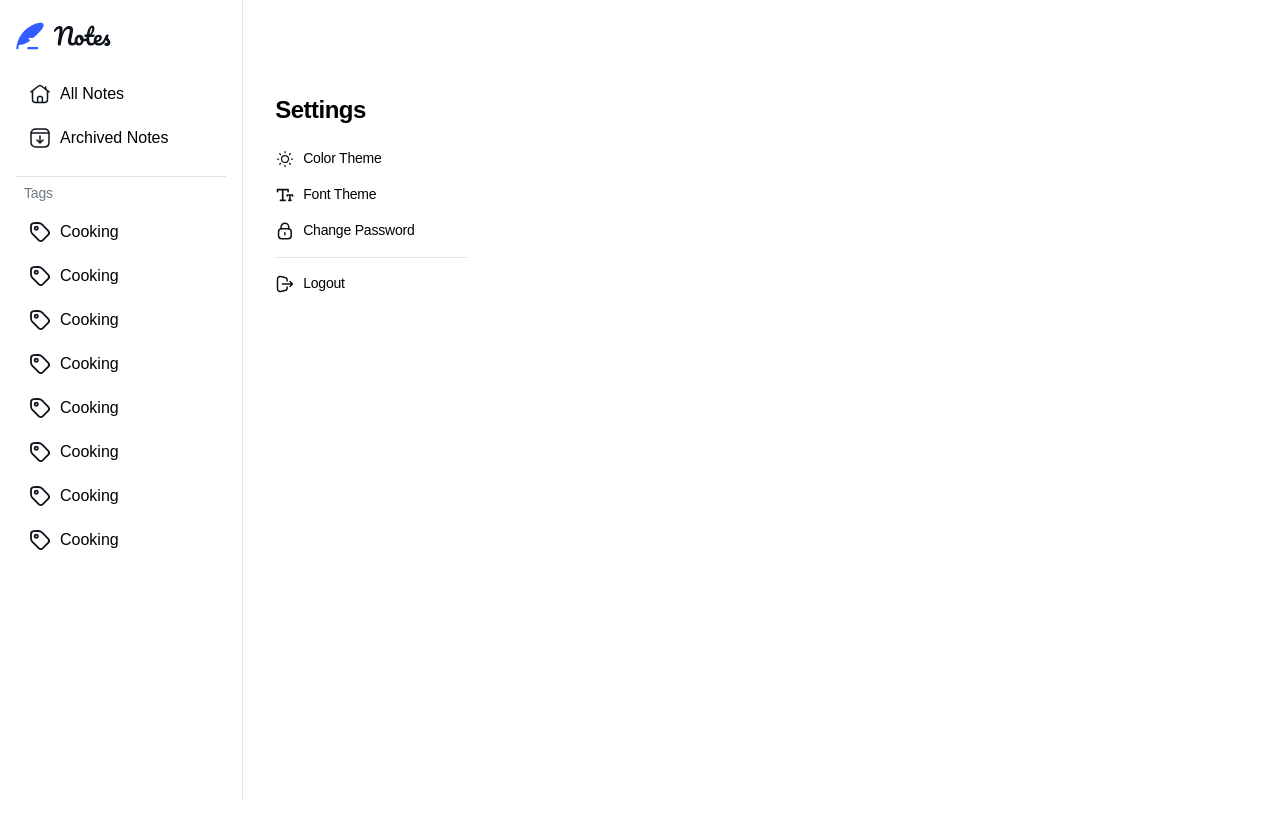
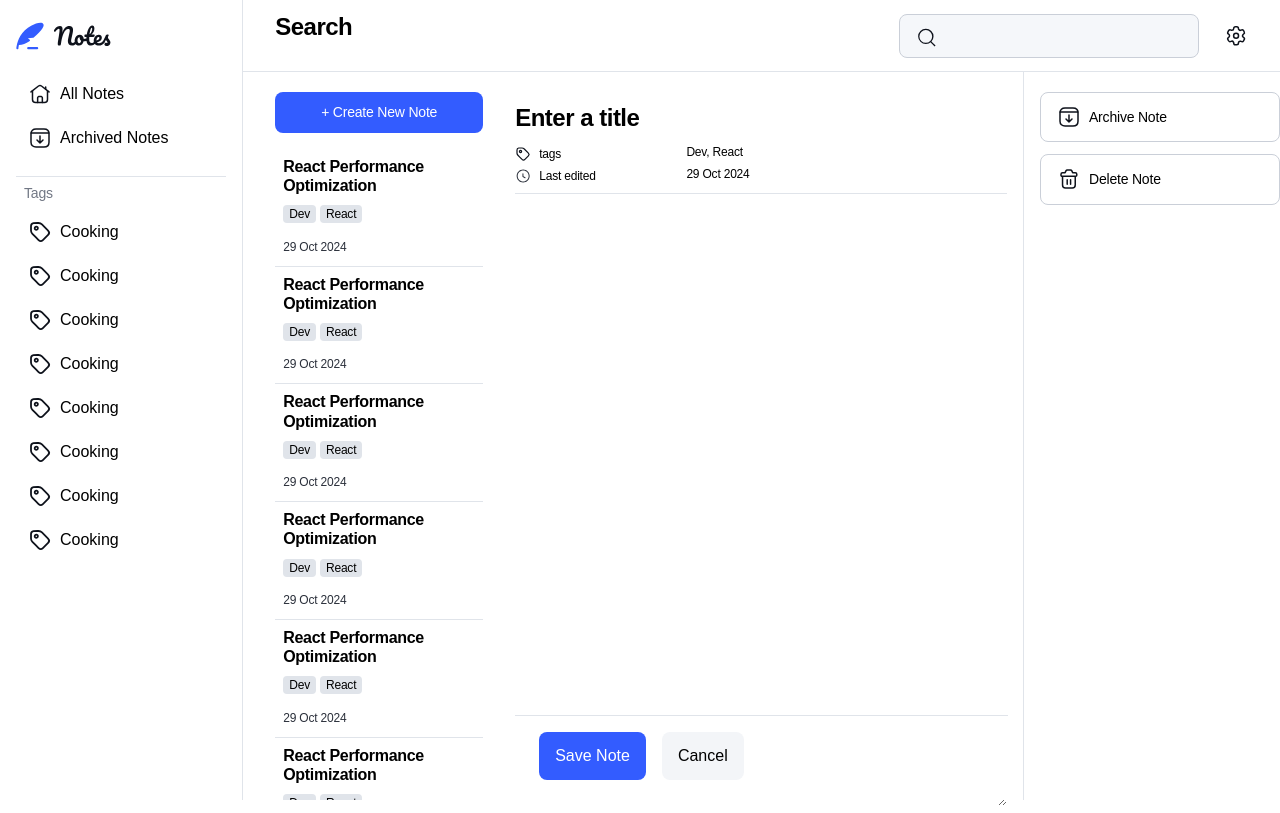
Before and after one commit to RuxCastillo/Full-Stack-Node-App, a React (Vite) app in the folder Frontend/: page / in a window 1280 px wide. Built offline with nearby package versions, Linux system fonts and the light colour scheme.

Commit message:
terminados algunos componentes y configurada la app para que se vea bien en mobile y desktop los componentes

```diff
--- a/Frontend/src/App.tsx
+++ b/Frontend/src/App.tsx
@@ -9,21 +9,46 @@ import TagsMobile from './components/TagsMobile/TagsMobile.tsx';
 import NotesTagged from './components/TagsMobile/NotesTagged/NotesTagged.tsx';
 import ArchivedNotes from './components/ArchivedNotes/ArchivedNotes';
 import Settings from './components/Settings/Settings.tsx';
+import ChangePassword from './components/ChangePassword/ChangePassword.tsx';
+import { useState, useEffect } from 'react';
 
 function App() {
+	const [pantalla, setPantalla] = useState('home');
+	const [isLargeScreen, setIsLargeScreen] = useState<boolean>(
+		window.innerWidth > 1024
+	);
+
+	useEffect(() => {
+		const handleResize = () => {
+			setIsLargeScreen(window.innerWidth > 1024);
+		};
+
+		window.addEventListener('resize', handleResize);
+
+		return () => {
+			window.removeEventListener('resize', handleResize);
+		};
+	}, []);
+
+	function changePantalla(str: string) {
+		setPantalla(str);
+	}
+
 	return (
 		<main className={styles.main}>
 			<BarraSuperior />
 			<SideBar />
+			{pantalla === 'home' && <ListaDeNotas />}
+			{pantalla === 'tags' && <NotesTagged />}
+			{(pantalla === 'search' || isLargeScreen) && <NavegacionDesktop />}
+			{pantalla === 'archived' && <ArchivedNotes />}
+			{pantalla === 'settings' && <Settings />}
+			{(pantalla === 'nota abierta' || isLargeScreen) && <Nota />}
 			{
 				//<Nota />
-				//<ListaDeNotas />
-				//<NavegacionDesktop />
-				//<NotesTagged />
-				//<ArchivedNotes />
+				//<ChangePassword />
 			}
-			<Settings />
-			<BarraDeNavegacionInferior />
+			<BarraDeNavegacionInferior changePantalla={changePantalla} />
 		</main>
 	);
 }
--- a/Frontend/src/components/BarraDeNavegacionInferior/BarraDeNavegacionInferior.tsx
+++ b/Frontend/src/components/BarraDeNavegacionInferior/BarraDeNavegacionInferior.tsx
@@ -5,26 +5,32 @@ import tag from '../../assets/images/icon-tag.svg';
 import configuracion from '../../assets/images/icon-settings.svg';
 import styles from './BarraDeNavegacionInferior.module.css';
 
-export default function BarraDeNavegacionInferior(): React.ReactElement {
+interface BarraDeNavegacionInferiorI {
+	changePantalla: (str: string) => void;
+}
+
+export default function BarraDeNavegacionInferior({
+	changePantalla,
+}: BarraDeNavegacionInferiorI): React.ReactElement {
 	return (
 		<nav className={styles.nav}>
-			<div className={styles.div}>
+			<div className={styles.div} onClick={() => changePantalla('home')}>
 				<img src={casa} alt="house icon" />
 				<span className={styles.span}>Home</span>
 			</div>
-			<div className={styles.div}>
+			<div className={styles.div} onClick={() => changePantalla('search')}>
 				<img src={buscar} alt="search icon" />
 				<span className={styles.span}>Search</span>
 			</div>
-			<div className={styles.div}>
+			<div className={styles.div} onClick={() => changePantalla('archived')}>
 				<img src={archivado} alt="archive icon" />
 				<span className={styles.span}>Archived</span>
 			</div>
-			<div className={styles.div}>
+			<div className={styles.div} onClick={() => changePantalla('tags')}>
 				<img src={tag} alt="tag icon" />
 				<span className={styles.span}>Tags</span>
 			</div>
-			<div className={styles.div}>
+			<div className={styles.div} onClick={() => changePantalla('settings')}>
 				<img src={configuracion} alt="settings icon" />
 				<span className={styles.span}>Settings</span>
 			</div>
--- /dev/null
+++ b/Frontend/src/components/BlueButton/BlueButton.module.css
@@ -0,0 +1,7 @@
+.button {
+	background-color: var(--blue-500);
+	color: white;
+	border: none;
+	border-radius: var(--radius-8);
+	padding: 12px 16px;
+}
--- /dev/null
+++ b/Frontend/src/components/ChangePassword/ChangePassword.module.css
@@ -0,0 +1,47 @@
+.section {
+	padding: 24px 16px;
+}
+
+.h3 {
+	margin-bottom: 20px;
+}
+
+.container {
+	margin-bottom: 1.5rem;
+}
+
+.inputDiv {
+	position: relative;
+	border: 1px solid var(--neutral-300);
+	border-radius: var(--radius-8);
+	padding: 12px 16px;
+	display: flex;
+	justify-content: space-between;
+}
+
+.input {
+	width: 90%;
+	border: none;
+}
+
+.input:focus {
+	outline: none;
+}
+
+.divButton {
+	display: flex;
+	justify-content: end;
+}
+
+@media (min-width: 640px) {
+	.section {
+		padding: 24px 32px;
+	}
+}
+
+@media (min-width: 1024px) {
+	.section {
+		grid-column: 3/4;
+		grid-row: 2/3;
+	}
+}
--- /dev/null
+++ b/Frontend/src/components/ChangePassword/ChangePassword.tsx
@@ -0,0 +1,54 @@
+import BackToSettings from '../BackToSettings/BackToSettings';
+import eyeIcon from '../../assets/images/icon-show-password.svg';
+import styles from './ChangePassword.module.css';
+import BlueButton from '../BlueButton/BlueButton';
+
+export default function ChangePassword() {
+	return (
+		<section className={styles.section}>
+			<BackToSettings />
+			<h3 className={`${styles.h3} text-preset-1`}>Change Password</h3>
+			<form action="">
+				<div className={styles.container}>
+					<label
+						htmlFor="oldPassword"
+						className={`${styles.label} text-preset-4`}
+					>
+						Old Password
+					</label>
+					<div className={styles.inputDiv}>
+						<input type="text" className={styles.input} />
+						<img src={eyeIcon} alt="show password" className={styles.img} />
+					</div>
+				</div>
+				<div className={styles.container}>
+					<label
+						htmlFor="oldPassword"
+						className={`${styles.label} text-preset-4`}
+					>
+						New Password
+					</label>
+					<div className={styles.inputDiv}>
+						<input type="text" className={styles.input} />
+						<img src={eyeIcon} alt="show password" className={styles.img} />
+					</div>
+				</div>
+				<div className={styles.container}>
+					<label
+						htmlFor="oldPassword"
+						className={`${styles.label} text-preset-4`}
+					>
+						Confirm New Password
+					</label>
+					<div className={styles.inputDiv}>
+						<input type="text" className={styles.input} />
+						<img src={eyeIcon} alt="show password" className={styles.img} />
+					</div>
+				</div>
+				<div className={styles.divButton}>
+					<BlueButton>Save Password</BlueButton>
+				</div>
+			</form>
+		</section>
+	);
+}
--- a/Frontend/src/components/Notas/Notas.module.css
+++ b/Frontend/src/components/Notas/Notas.module.css
@@ -1,6 +1,7 @@
 .nota {
 	padding: 20px 16px;
 	position: relative;
+	border-right: 1px solid var(--neutral-200);
 }
 
 .title {
@@ -47,7 +48,7 @@ input:focus {
 	bottom: 0;
 	padding: 16px 24px 20px;
 	border-top: 1px solid var(--neutral-200);
-	width: 100%;
+	width: 94%;
 	background-color: white;
 	display: none;
 }
```
Also changed, not shown: Frontend/src/components/BackToSettings/BackToSettings.module.css (added, +14 -0 lines), Frontend/src/components/BackToSettings/BackToSettings.tsx (added, +11 -0 lines), Frontend/src/components/BlueButton/BlueButton.tsx (added, +11 -0 lines).
